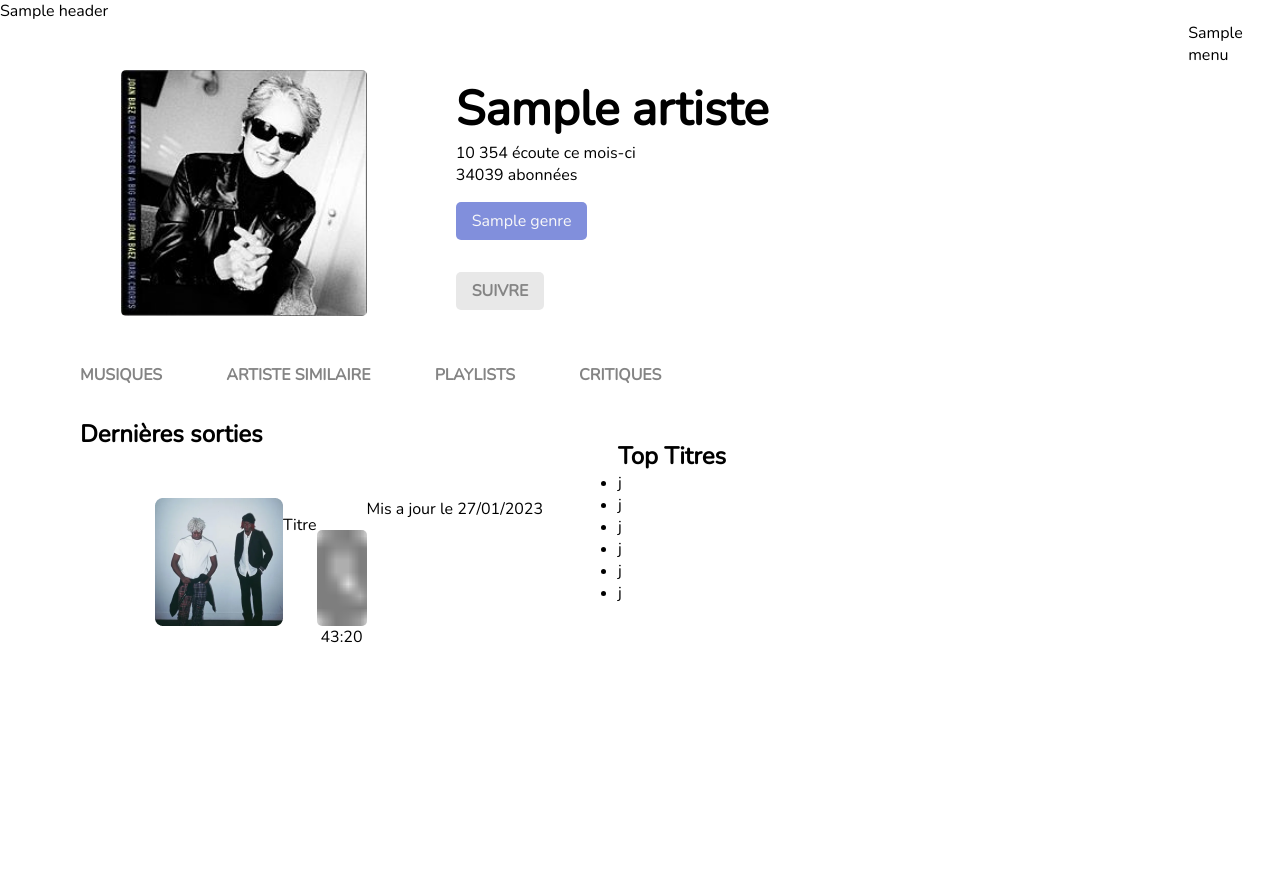
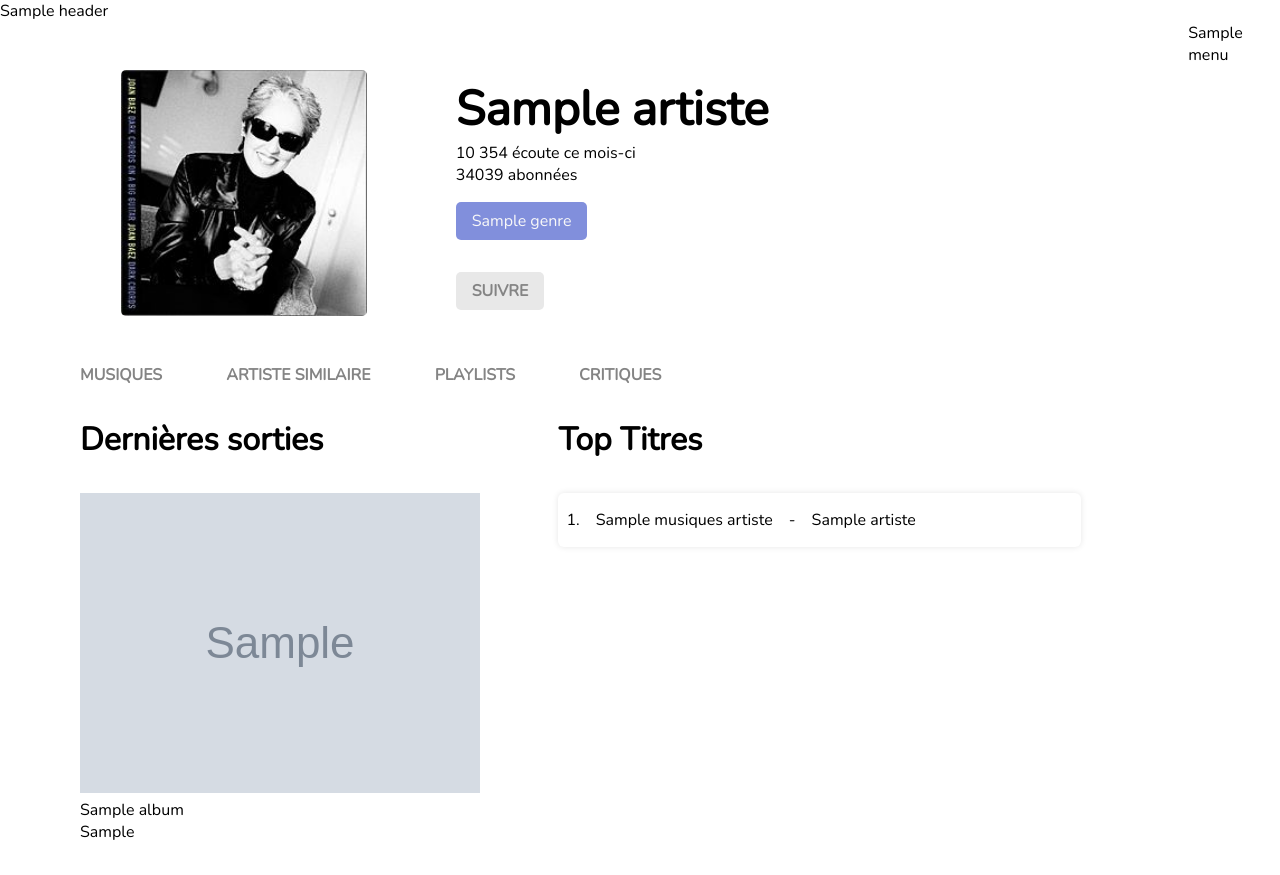
Before and after one commit to QuentinDroucheau/SAE-PHP, a PHP site: template view/artiste.php in a window 1280 px wide. Before the commit the page ends 643 px from the top, so only its background shows below. Run offline with PHP 8.4, Linux system fonts and the light colour scheme; the template is opened without the code that fills it: most values are stand-ins (such as "Sample title", 1, 10 or a date in 2020); grey boxes marked "Sample" are stand-in pictures.

Commit message:
update artiste et V1 finit

```diff
--- a/fixtures/extrait.yml
+++ b/fixtures/extrait.yml
@@ -49,7 +49,7 @@
     - idM: 7
       nomG: Rock
       lienM:
-      nomM: Danse with the One That Brought You Here
+      nomM: Danse with the One
     - idM: 8
       nomG: Alternative country
       lienM:
@@ -181,7 +181,7 @@
     - idM: 26
       nomG: soul
       lienM:
-      nomM: This Feeling (Can't Get Over You)
+      nomM: This Feeling
     - idM: 27
       nomG: Southern rock
       lienM:
@@ -203,7 +203,7 @@
     - idM: 30
       nomG: Country
       lienM:
-      nomM: Amarillo Highway (For Dave Hickey)
+      nomM: Amarillo Highway
 - nomA: Terry Allen
   idAlbum: 10893
   imgAlbum: TerryAllen_Juarez.jpg
--- a/styles/artiste.css
+++ b/styles/artiste.css
@@ -1,3 +1,7 @@
+body {
+    overflow: hidden;
+}
+
 .infos-artistes {
     display: flex;
     flex-wrap: nowrap;
@@ -93,22 +97,34 @@
 }
 
 .derniere-sortie {
+    flex-basis: 40%;
+    flex-grow: 0;
+    margin-right: 3rem;
+}
+
+.derniere-sortie h2, .top-titres h2 {
+    margin-bottom: 2rem;
+    font-size: 200%;
+}
+
+.top-titres {
     flex-basis: 50%;
     flex-grow: 0;
 }
 
-.derniere-sortie img {
-    width: 100%;
-    height: 100%;
-    object-fit: cover;
-    border-radius: 5px;
+.list-titres li {
+    background-color: white;
+    border-radius: 6px;
+    box-shadow: 0 0 6px rgba(0, 0, 0, 0.1);
+    color: black;
+    display: block;
+    margin-bottom: 1rem;
+    margin-right: 1rem;
 }
 
-.derniere-sortie div {
-    margin-top: 1rem;
-    display: flex;
-    flex-wrap: wrap;
-    justify-content: space-around;
+.list-titres p {
+    padding: 1rem 0.5rem;
+    display: inline-block;
 }
 
 .artiste-genre li {
@@ -129,5 +145,13 @@
 .section-mouvante {
     padding: 2rem  2rem 2rem 5rem;
     display: flex;
-    align-items: center;
 }
+
+.scroll {
+    overflow-y: scroll;
+    height: 40%;
+    margin-left: 25px;
+    margin-right: 10px;
+    margin-bottom: 30px;
+    scrollbar-color: var(--couleur1) var(--couleur3);
+}
--- a/view/artiste.php
+++ b/view/artiste.php
@@ -59,22 +59,14 @@
                 <h2>
                     Dernières sorties
                 </h2>
-                <div>
-                    <div class="element">
-                        <div>
-                            <img class="pochette" src="img/pochette.png" alt="">
-                        </div>
-                        <div class="text">
-                            <div class="title">
-                                <p>Titre</p>
-                                <div class="title-info">
-                                    <img class="icon" src="img/horloge.jpg" alt="">
-                                    <p>43:20</p>
-                                </div>
-                            </div>
-                            <p>Mis a jour le 27/01/2023</p>
-                        </div>
-                    </div>
+                <div class="album">
+                    <?php
+                    foreach ($albums as $album) {
+                        echo "<img src='".$album->getImageAlbum()."' alt='cover de l'album >";
+                        echo "<p>" . $album->getTitreAlbum() . "</p>";
+                        echo "<span>" . $album->getAnneeAlbum() . "</span>";
+                    }
+                    ?>
                 </div>
             </div>
 
@@ -82,85 +74,49 @@
                 <h2>
                     Top Titres
                 </h2>
-                <ul id="list-titles">
-                    <li>
-                        <p>
-                            j
-                        </p>
-                    </li>
-                    <li>
-                        <p>
-                            j
-                        </p>
-                    </li>
-                    <li>
-                        <p>
-                            j
-                        </p>
-                    </li>
-                    <li>
-                        <p>
-                            j
-                        </p>
-                    </li>
-                    <li>
-                        <p>
-                            j
-                        </p>
-                    </li>
-                    <li>
-                        <p>
-                            j
-                        </p>
-                    </li>
+                <?php
+                if (count($musiquesArtiste) > 3) {
+                    echo "<div class='scroll'>";
+                }
+                else {
+                    echo "<div>";
+                }
+                ?>
+                    <ul class="list-titres">
+                        <?php
+                        $i = 0;
+                        foreach ($musiquesArtiste as $musique) {
+                            $i ++;
+                            echo "<li>";
+                            echo "<p>". $i . ".  </p>";
+                            echo "<p>" . $musique->getNom() . "</p>";
+                            echo "<p> - </p>";
+                            echo "<p>" . $artiste->getNom() . "</p>";
+                            echo "</li>";
+                        }
+                        ?>
                     </ul>
+                </div>
             </div>
 
         </section>
 
         <section id="artistesimilaire-section" class="section-mouvante">
-            <div class="derniere-sortie">
-                <h2>
-                    Dernières sorties
-                </h2>
-            </div>
-
-            <div class="top-titres">
             <h2>
                 artiste similaire
             </h2>
-            </div>
-
         </section>
 
         <section id="playlist-section" class="section-mouvante">
-            <div class="derniere-sortie">
-                <h2>
-                    Dernières sorties
-                </h2>
-            </div>
-
-            <div class="top-titres">
             <h2>
                 playlist
             </h2>
-            </div>
-
         </section>
 
         <section id="critique-section" class="section-mouvante">
-            <div class="derniere-sortie">
             <h2>
-                    Dernières sorties
+                critiques
             </h2>
-            </div>
-
-            <div class="top-titres">
-                <h2>
-                    critique
-                </h2>
-            </div>
-
         </section>
 
     </section>
```
Lines whose indentation alone changed are shown as unchanged.
